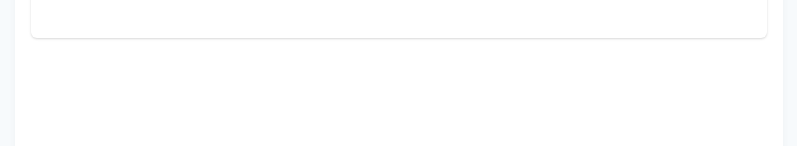
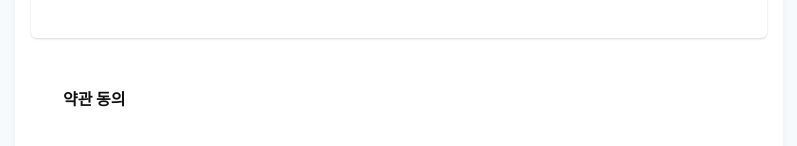
Before and after one commit to TeamOHJO/Frontend, a React (Vite) app: page /reservation in a window 1280 px wide. Shown: the part 306-452 px from the top of the page, without its empty margins (241-1038 px from the left). Built offline with nearby package versions, Linux system fonts and the light colour scheme; a web font is replaced by a local one.

Commit message:
design: 결제 페이지 약관 동의 레이아웃 구성

```diff
--- /dev/null
+++ b/src/pages/Reservation/ReservationAgreeCard.tsx
@@ -0,0 +1,19 @@
+import { SimpleGrid } from '@chakra-ui/react';
+import ReservationAgreeTitle from './ReservationAgreeTitle';
+
+const ReservationAgreeCard = () => {
+  return (
+    <SimpleGrid
+      mt="1rem"
+      p="4"
+      spacing={4}
+      templateColumns={['repeat(1, 1fr)']}
+      justifyContent="center"
+      alignItems="center"
+    >
+      <ReservationAgreeTitle />
+    </SimpleGrid>
+  );
+};
+
+export default ReservationAgreeCard;
--- /dev/null
+++ b/src/pages/Reservation/ReservationAgreeTitle.tsx
@@ -0,0 +1,11 @@
+import { Text } from '@chakra-ui/react';
+
+const ReservationAgreeTitle = () => {
+  return (
+    <Text fontSize="1rem" ml="2rem" fontWeight="bold">
+      약관 동의
+    </Text>
+  );
+};
+
+export default ReservationAgreeTitle;
--- a/src/pages/Reservation/index.tsx
+++ b/src/pages/Reservation/index.tsx
@@ -3,6 +3,7 @@ import UnFooterNav from '../../components/Layout/UnFooterNav';
 import ReservationPageTitle from './ReservationPageTitle';
 import ReservationSubtitle from './ReservationSubtitle';
 import ReservationInfoCard from './ReservationInfoCard';
+import ReservationAgreeCard from './ReservationAgreeCard';
 
 const Reservation = () => {
   return (
@@ -11,6 +12,7 @@ const Reservation = () => {
       <ReservationPageTitle />
       <ReservationSubtitle />
       <ReservationInfoCard />
+      <ReservationAgreeCard />
     </StyledLayout>
   );
 };
```
